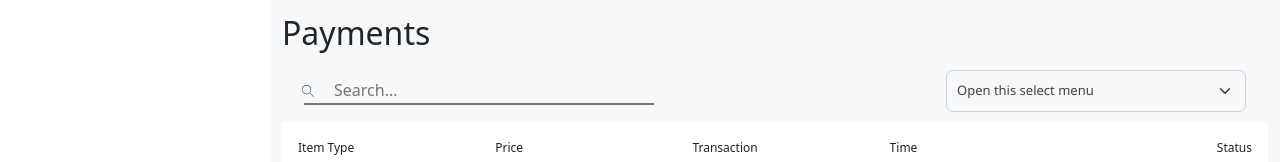
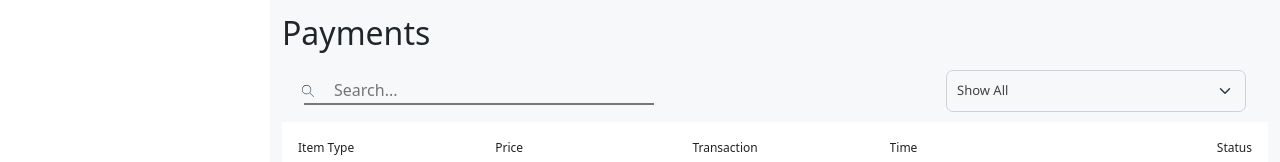
Before and after one commit to Vinyl-Davyl/TransMonitors-Dashboard, a React (Create React App) app: page / in a window 1280 px wide. Shown: the part 598-760 px from the top of the page. Built offline with nearby package versions, Linux system fonts and the light colour scheme; a web font is replaced by a local one.

Commit message:
Update App.js
Select Menu update

```diff
--- a/src/App.js
+++ b/src/App.js
@@ -176,10 +176,10 @@ function App() {
           </form>
           <form method='POST'>
           <select class="form-select" aria-label="Default select example">
-            <option selected>Open this select menu</option>
-            <option value="1">One</option>
-            <option value="2">Two</option>
-            <option value="3">Three</option>
+            <option selected>Show All</option>
+            <option value="1">Reconcilled</option>
+            <option value="2">Un-reconcilled</option>
+            <option value="3">Settled</option>
           </select>
           </form>
 
```
